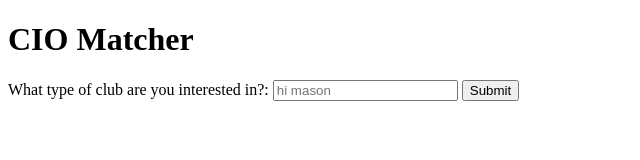
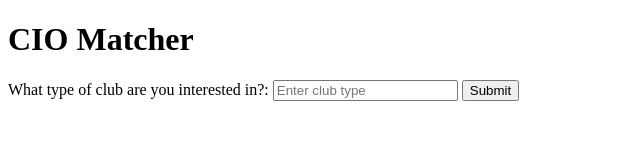
Before and after one commit to Project-Code-UVA/CIOMatcher, a plain HTML site: page main.html in a window 1280 px wide. Shown: the full height of the page, 0-640 px from the left. Drawn offline with Linux system fonts and the light colour scheme.

Commit message:
Update main.html
change the placeholder name

```diff
--- a/main.html
+++ b/main.html
@@ -10,7 +10,7 @@
     <!-- This sends the request to the js file to then send a request to open AI -->
     <form action="../CIOMATCHER/request.py" method="post"></form>
         <label for="userInput">What type of club are you interested in?:</label>
-        <input type="text" id="userInput" name="userInput" placeholder="hi mason">
+        <input type="text" id="userInput" name="userInput" placeholder="Enter club type">
         <button type="submit">Submit</button>
     </form>
 
```
